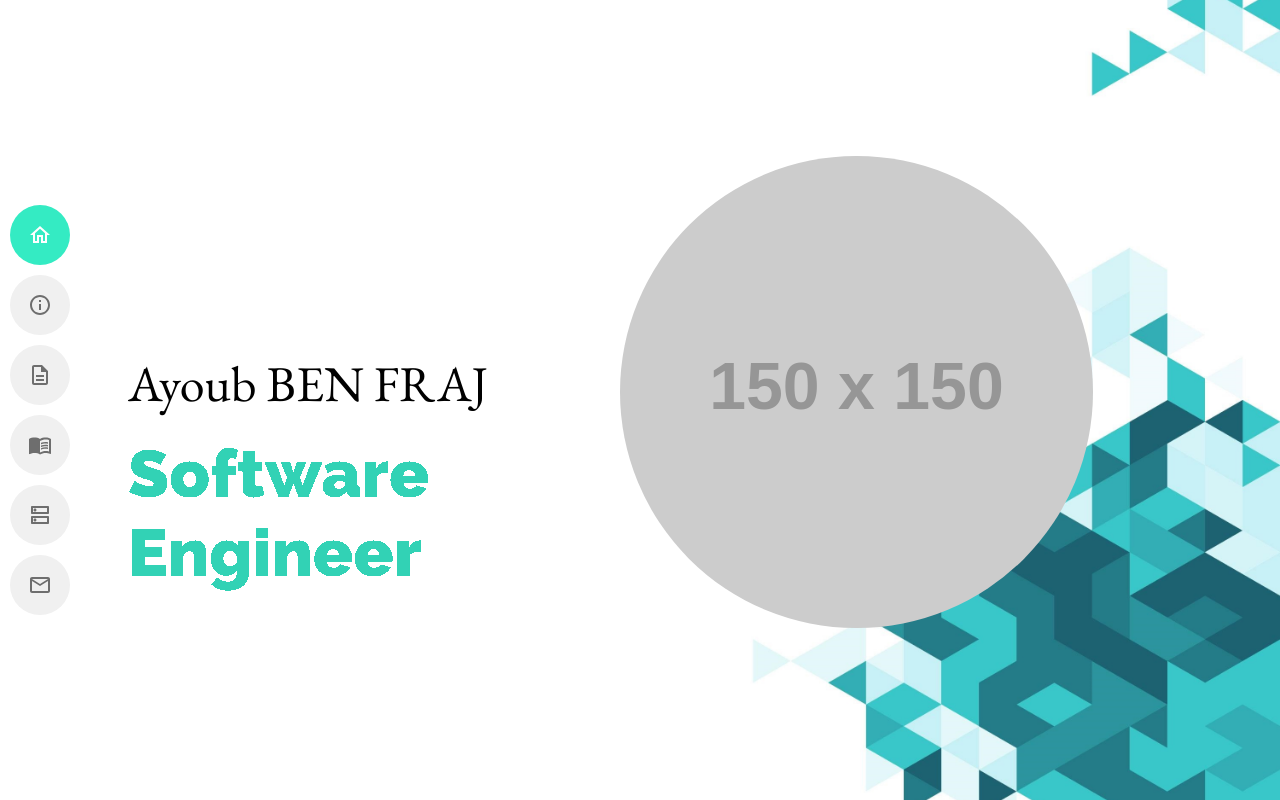
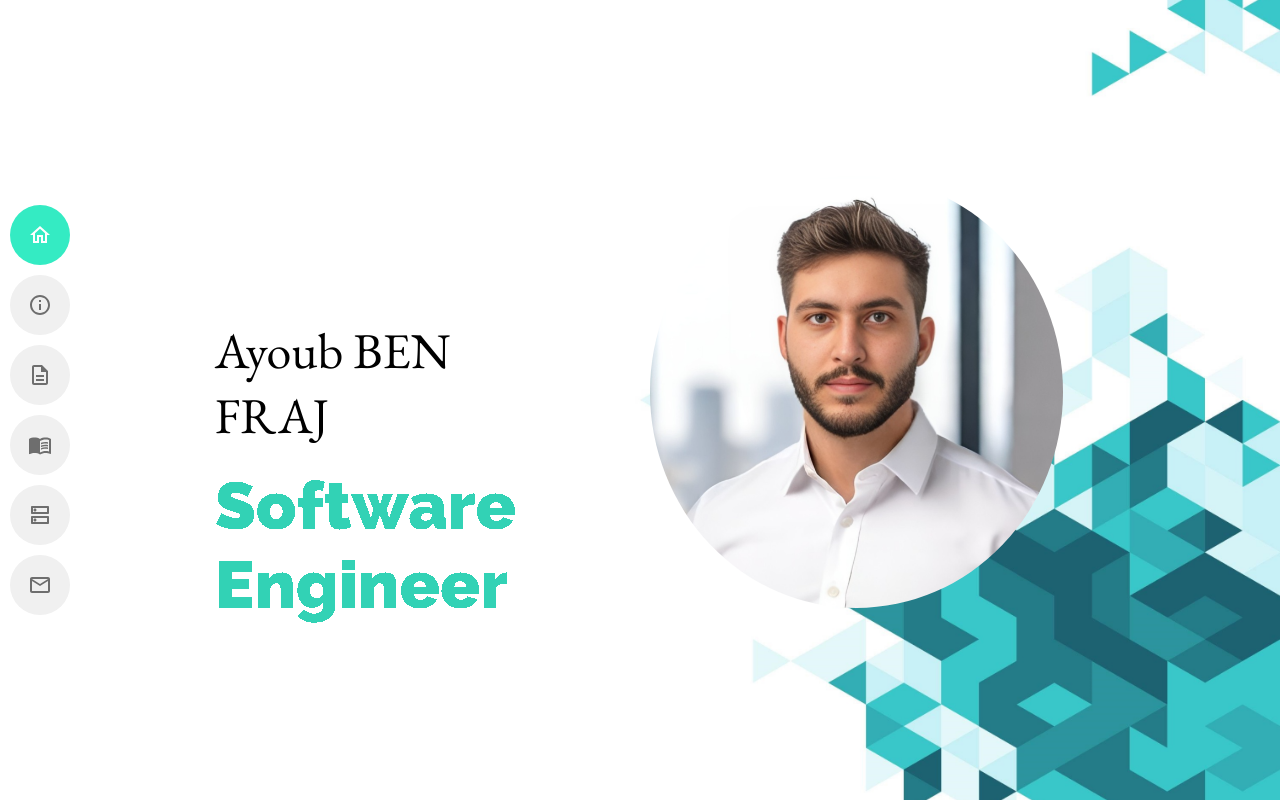
Before and after one commit to abenfraj/eportfolio, a React (Create React App) app: page / in a window 1280 px wide. Built offline with nearby package versions, Linux system fonts and the light colour scheme.

Commit message:
portrait photo added

```diff
--- a/src/pages/home/Home.tsx
+++ b/src/pages/home/Home.tsx
@@ -31,10 +31,12 @@ class Home extends React.Component {
       <>
         <div style={backgroundStyle} /> {/* Background image div */}
         <Grid container spacing={2} style={gridStyle}>
+          <Grid item xs={1}></Grid>
           <Grid
             item
-            xs={5}
+            xs={4}
             sx={{
+              paddingLeft: "10px",
               display: "flex",
               justifyContent: "center",
               flexDirection: "column",
@@ -53,11 +55,11 @@ class Home extends React.Component {
             }}
           >
             <img
-              src="https://via.placeholder.com/150"
+              src={process.env.PUBLIC_URL + "/portrait.png"}
               alt="placeholder"
               style={{
                 borderRadius: "50%",
-                width: "80%",
+                width: "70%",
               }}
             />
           </Grid>
```
Also changed, not shown: public/portrait.png (added).
